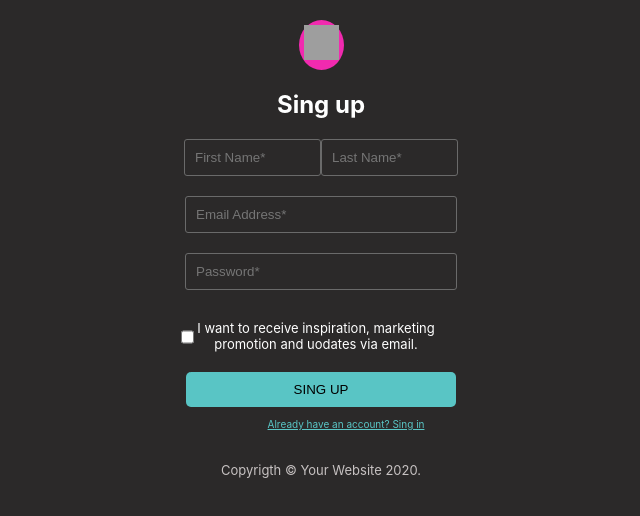
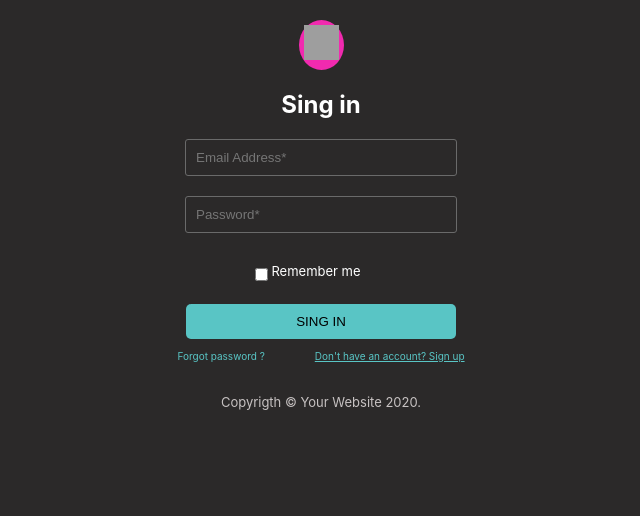
Before and after one commit to BohdanMakovetskyi/react_19, a React (Create React App) app: page /sing_up in a window 1280 px wide. Shown: the top 516 px of the page, without its empty margins (319-959 px from the left). Built offline with nearby package versions, Linux system fonts and the light colour scheme; grey boxes are pictures that could not be loaded.

Commit message:
finished

```diff
--- a/src/App.js
+++ b/src/App.js
@@ -16,7 +16,7 @@ function App() {
     <Router>
       <Layout>
         <Switch>
-          <Route path="/sing_in">
+          <Route path="/">
             <SingIn/>
           </Route>
           <Route path="/sing_up">
--- a/src/components/Pages/SingUp.js
+++ b/src/components/Pages/SingUp.js
@@ -111,7 +111,7 @@ class SingUp extends Component {
                 </Check>
                 <Button onClick={this.remember}>SING UP</Button>
                 <br />
-                <Link style = {{color: 'rgb(89, 197, 197)',fontSize:'10px', marginLeft: '50px'}} to='/sing_in' >Already have an account? Sing in</Link>
+                <Link style = {{color: 'rgb(89, 197, 197)',fontSize:'10px', marginLeft: '50px'}} to='/' >Already have an account? Sing in</Link>
                 <Website >Copyrigth &copy; Your Website 2020.</Website>
             </div>
         );
```
